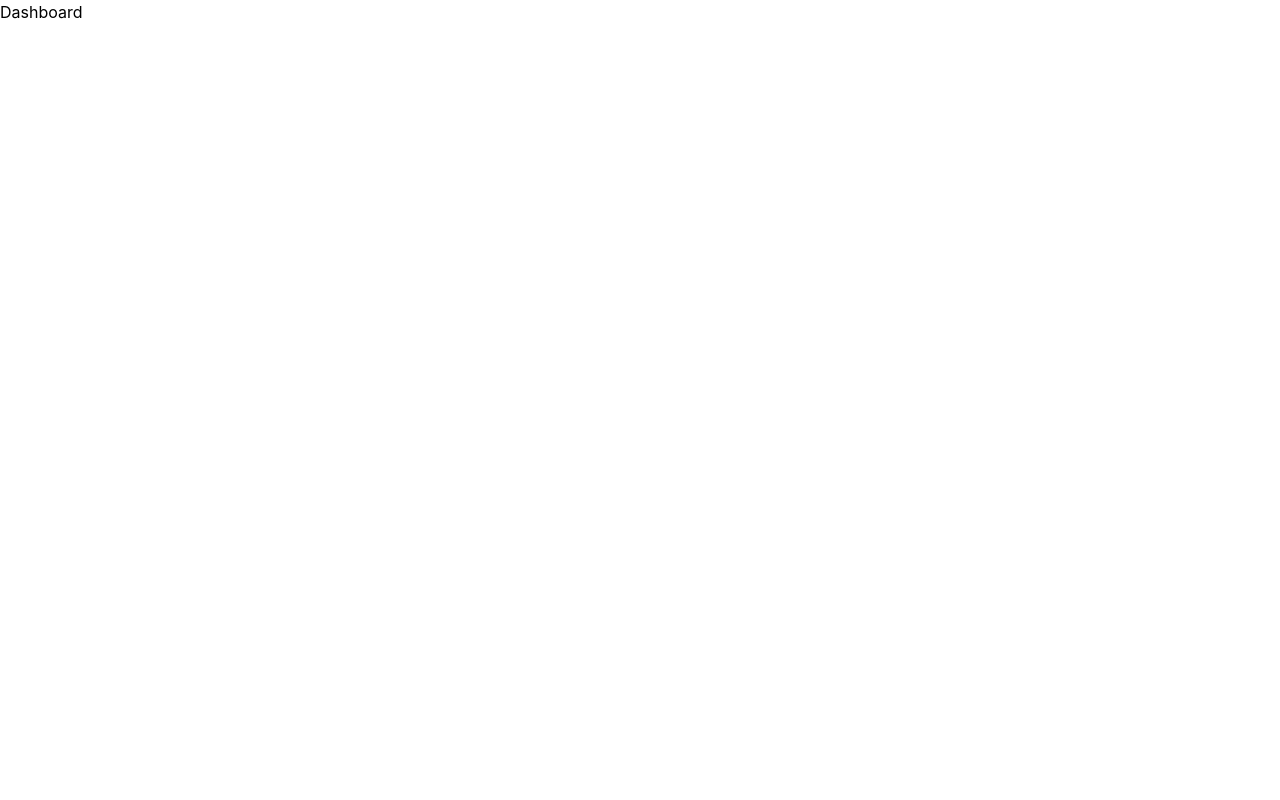
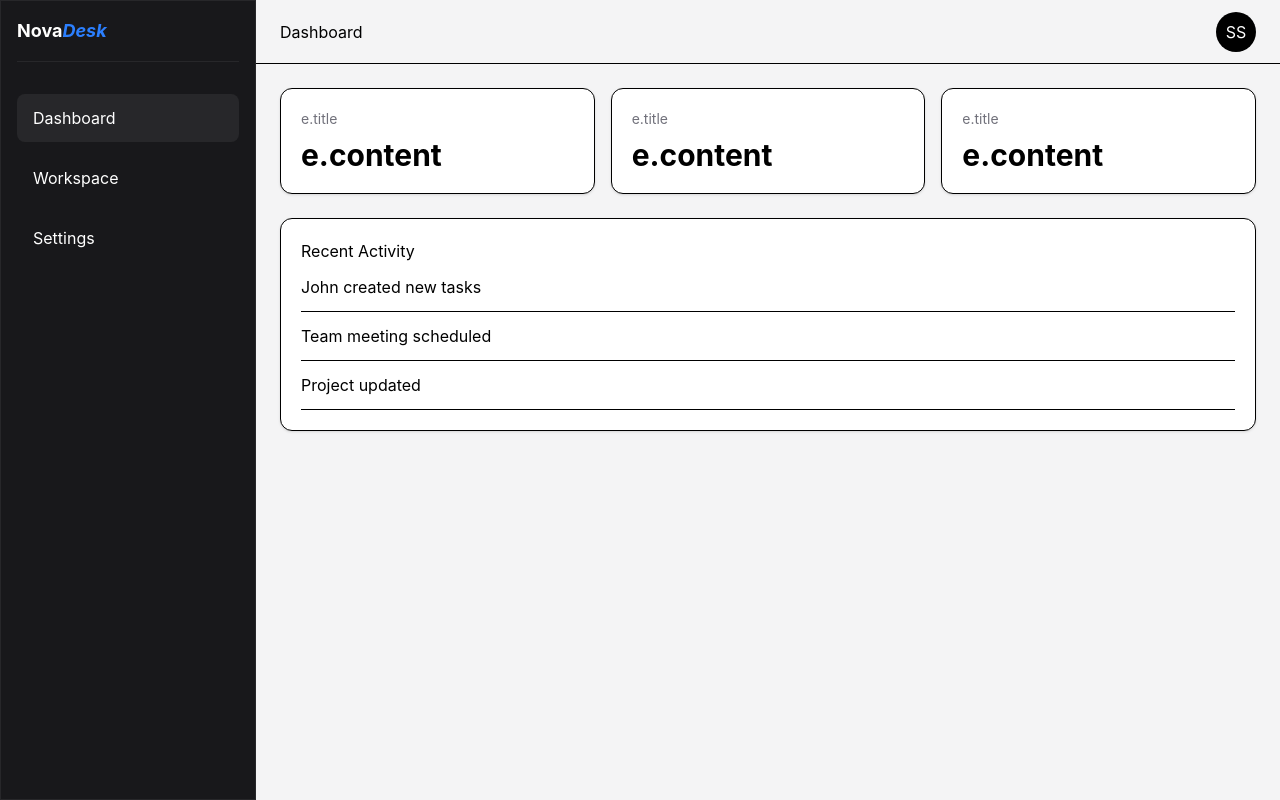
Before and after one commit to sadiksaifi9958/NovaDesk, a React (Vite) app: page / in a window 1280 px wide. Built offline with nearby package versions, Linux system fonts and the light colour scheme.

Commit message:
build dashboard layout and dynamic stats cards

```diff
--- /dev/null
+++ b/src/components/Navbar.jsx
@@ -0,0 +1,10 @@
+const Navbar = () => {
+    return (
+        <div className="w-full h-16 px-6 flex items-center justify-between border-b">
+            <div>Dashboard</div>
+            <div className="w-10 h-10 flex items-center justify-center rounded-full bg-black text-white">SS</div>
+        </div>
+    )
+}
+
+export default Navbar
--- /dev/null
+++ b/src/components/Sidebar.jsx
@@ -0,0 +1,45 @@
+import {NavLink} from "react-router-dom"
+
+const Sidebar = () => {
+    return (
+        <div className="flex flex-col p-4 h-screen w-64 border bg-zinc-900 text-white border-r border-zinc-800">
+            <div className="font-bold text-lg mb-8 pb-4 border-b border-zinc-800 ">Nova<span className="italic text-blue-500 ">Desk</span></div>
+            <div className="flex flex-col gap-3">
+
+                <NavLink
+                to="/"
+                className={({isActive}) =>
+                    isActive
+                    ? "px-4 py-3 rounded-lg bg-zinc-800 text-white"
+                    : "px-4 py-3 rounded-lg hover:bg-zinc-800 transition-all duration-200 cursor-pointer"
+                }
+                >Dashboard
+                </NavLink>
+
+                <NavLink
+                to="/Workspace"
+                className={({isActive}) =>
+                    isActive
+                    ? "px-4 py-3 rounded-lg bg-zinc-800 text-white"
+                    : "px-4 py-3 rounded-lg hover:bg-zinc-800 transition-all duration-200 cursor-pointer"
+                }
+                >Workspace
+                </NavLink>
+
+                <NavLink
+                to="/Settings"
+                className={({isActive}) =>
+                    isActive
+                    ? "px-4 py-3 rounded-lg bg-zinc-800 text-white"
+                    : "px-4 py-3 rounded-lg hover:bg-zinc-800 transition-all duration-200 cursor-pointer"
+                }
+                >Settings
+                </NavLink>
+
+            </div>
+
+        </div>
+    )
+}
+
+export default Sidebar
--- /dev/null
+++ b/src/layouts/DashboardLayout.jsx
@@ -0,0 +1,18 @@
+import Sidebar from "../components/Sidebar"
+import Navbar from "../components/Navbar"
+import { Outlet } from "react-router-dom"
+
+
+const DashboardLayout = () => {
+    return (
+        <div className="flex h-screen bg-zinc-100">
+            <Sidebar />
+            <div className="flex flex-col flex-1 min-h-screen">
+                <Navbar />
+                <Outlet />
+            </div>
+        </div>
+    )
+}
+
+export default DashboardLayout
--- a/src/pages/Dashboard.jsx
+++ b/src/pages/Dashboard.jsx
@@ -1,5 +1,27 @@
 const Dashboard = () => {
-    return <div>Dashboard</div>
+    return <div className="p-6 space-y-6">
+        <div className="grid grid-cols-3 gap-4">
+
+            {[
+            {title: "Total Projects", content: 24},
+            {title: "Active Tasks", content: 5},
+            {title: "Team Members", content: 14}
+            ].map(
+                (e) => (
+                <div className="bg-white rounded-xl p-5 border shadow-sm">
+                    <div className="text-sm text-zinc-500">e.title</div>
+                    <div className="text-3xl font-bold mt-2">e.content</div>
+                </div>
+                ))}
+
+        </div>
+
+        <div className="bg-white rounded-xl p-5 border shadow-sm">Recent Activity
+            <div className="flex items-center justify-between py-3 border-b">John created new tasks</div>
+            <div className="flex items-center justify-between py-3 border-b">Team meeting scheduled</div>
+            <div className="flex items-center justify-between py-3 border-b">Project updated</div>
+        </div>
+    </div>
 }
 
 export default Dashboard
--- a/src/routes/AppRoutes.jsx
+++ b/src/routes/AppRoutes.jsx
@@ -1,4 +1,4 @@
-import {Routes, Route} from 'react-router-dom';
+import { Routes, Route } from 'react-router-dom';
 
 import Login from "../pages/Login";
 import Signup from "../pages/Signup";
@@ -6,16 +6,19 @@ import Dashboard from "../pages/Dashboard";
 import Workspace from "../pages/Workspace";
 import Settings from "../pages/Settings";
 import Notfound from "../pages/Notfound";
+import DashboardLayout from "../layouts/DashboardLayout"
 
 const AppRoutes = () => {
-    return(
+    return (
         <Routes>
-            <Route path="/" element={<Dashboard/>}/>
-            <Route path="/Login" element={<Login/>}/>
-            <Route path="/Signup" element={<Signup/>}/>
-            <Route path="/Workspace" element={<Workspace/>}/>
-            <Route path="/Settings" element={<Settings/>}/>
-            <Route path="/Notfound" element={<Notfound/>}/>
+            <Route path="/" element={<DashboardLayout />}>
+                <Route index element={<Dashboard />} />
+                <Route path="Login" element={<Login />} />
+                <Route path="Signup" element={<Signup />} />
+                <Route path="Workspace" element={<Workspace />} />
+                <Route path="Settings" element={<Settings />} />
+                <Route path="Notfound" element={<Notfound />} />
+            </Route>
         </Routes>
     );
 };
```
